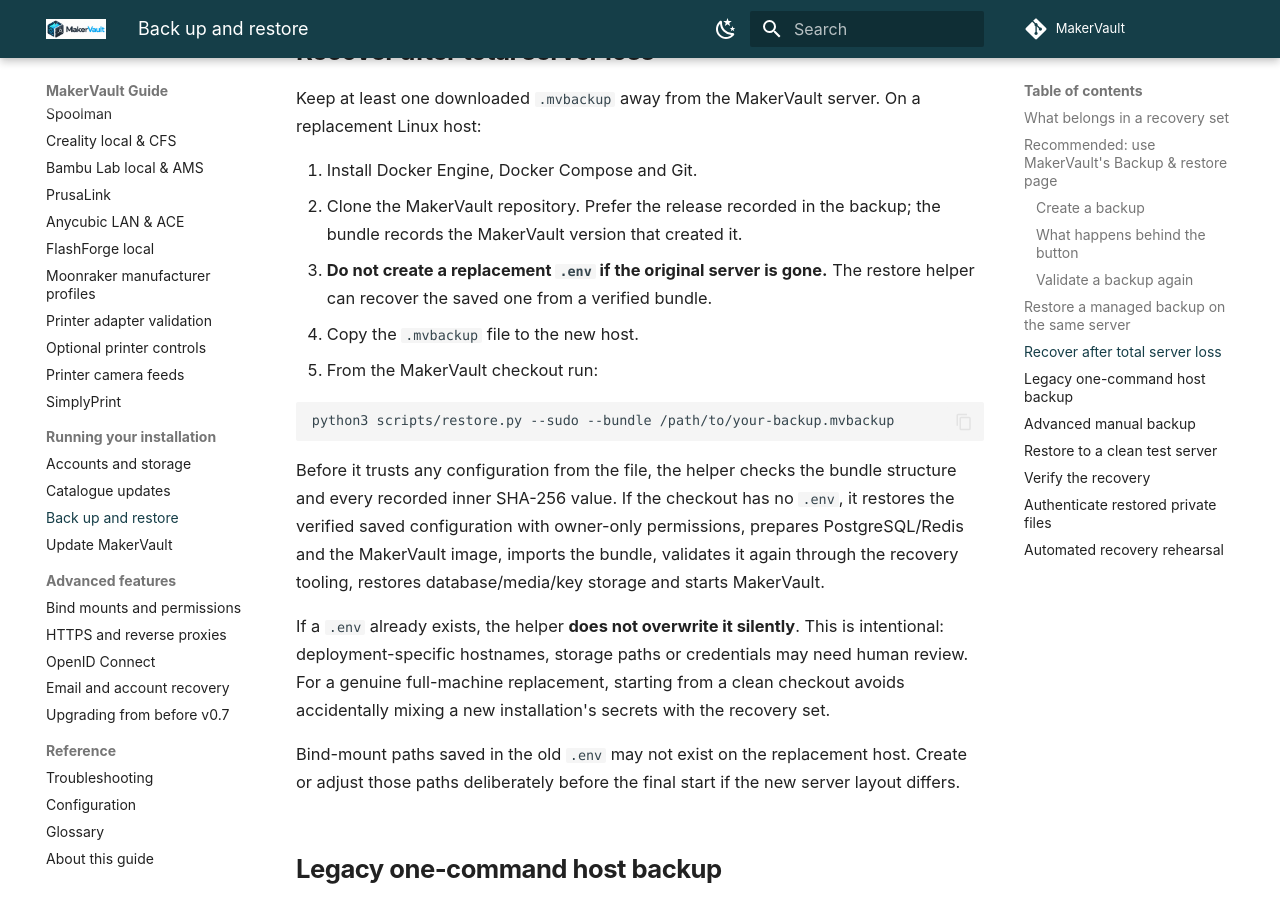
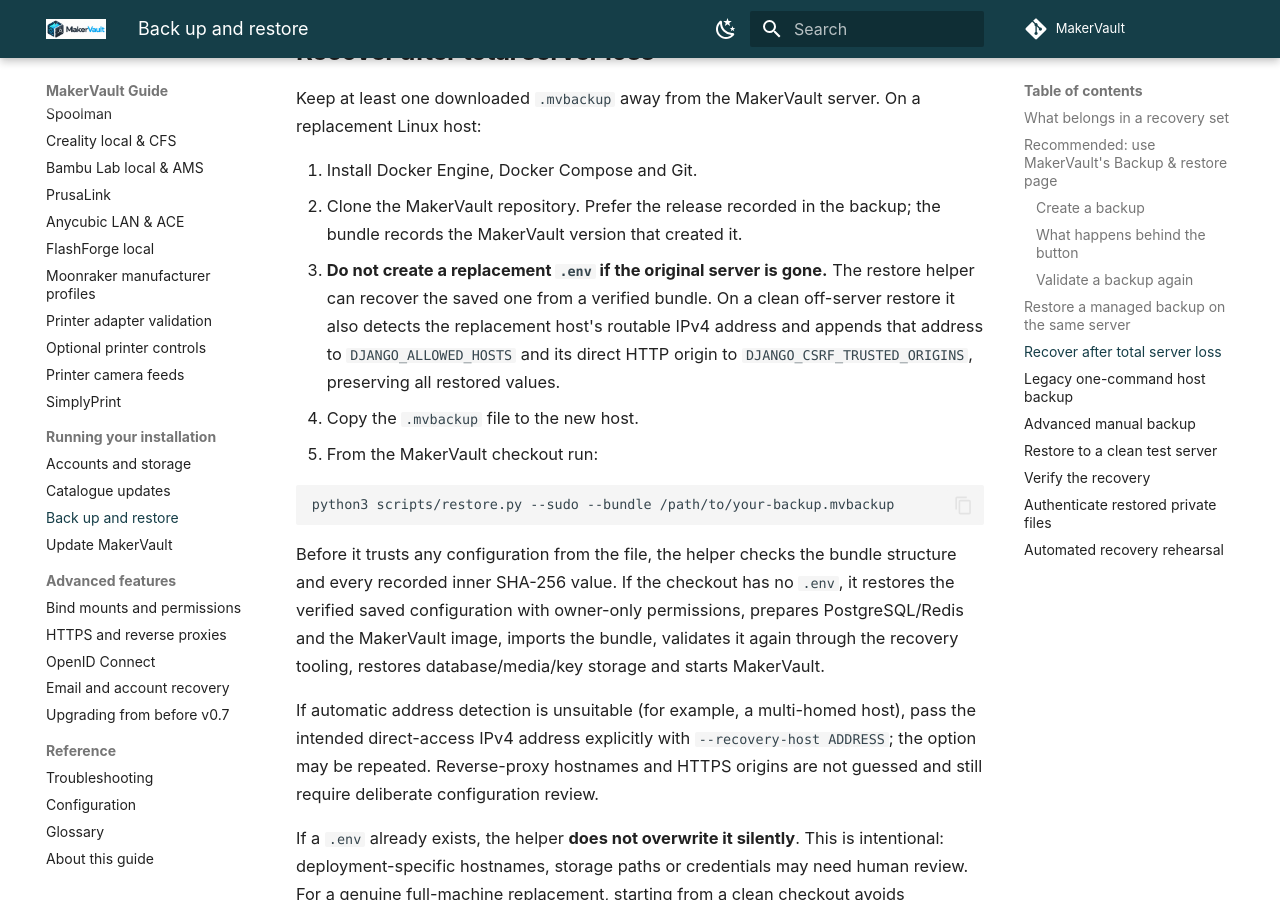
Before and after one commit to gavrd7/MakerVault, an MkDocs documentation site: the page built from docs/guide/administration/backup.md, in a window 1280 px wide and 900 px high, scrolled down 3664 px. Built offline with MkDocs 1.6.1 and Material for MkDocs 9.7.7, drawn with Linux system fonts in a browser that asks for light colours; comment, search, counter and statistics services are not loaded.

Commit message:
Document replacement-host restore configuration

````diff
--- a/docs/guide/administration/backup.md
+++ b/docs/guide/administration/backup.md
@@ -83,7 +83,7 @@
 
 1. Install Docker Engine, Docker Compose and Git.
 2. Clone the MakerVault repository. Prefer the release recorded in the backup; the bundle records the MakerVault version that created it.
-3. **Do not create a replacement `.env` if the original server is gone.** The restore helper can recover the saved one from a verified bundle.
+3. **Do not create a replacement `.env` if the original server is gone.** The restore helper can recover the saved one from a verified bundle. On a clean off-server restore it also detects the replacement host's routable IPv4 address and appends that address to `DJANGO_ALLOWED_HOSTS` and its direct HTTP origin to `DJANGO_CSRF_TRUSTED_ORIGINS`, preserving all restored values.
 4. Copy the `.mvbackup` file to the new host.
 5. From the MakerVault checkout run:
 
@@ -92,6 +92,8 @@
 ```
 
 Before it trusts any configuration from the file, the helper checks the bundle structure and every recorded inner SHA-256 value. If the checkout has no `.env`, it restores the verified saved configuration with owner-only permissions, prepares PostgreSQL/Redis and the MakerVault image, imports the bundle, validates it again through the recovery tooling, restores database/media/key storage and starts MakerVault.
+
+If automatic address detection is unsuitable (for example, a multi-homed host), pass the intended direct-access IPv4 address explicitly with `--recovery-host ADDRESS`; the option may be repeated. Reverse-proxy hostnames and HTTPS origins are not guessed and still require deliberate configuration review.
 
 If a `.env` already exists, the helper **does not overwrite it silently**. This is intentional: deployment-specific hostnames, storage paths or credentials may need human review. For a genuine full-machine replacement, starting from a clean checkout avoids accidentally mixing a new installation's secrets with the recovery set.
 
````
